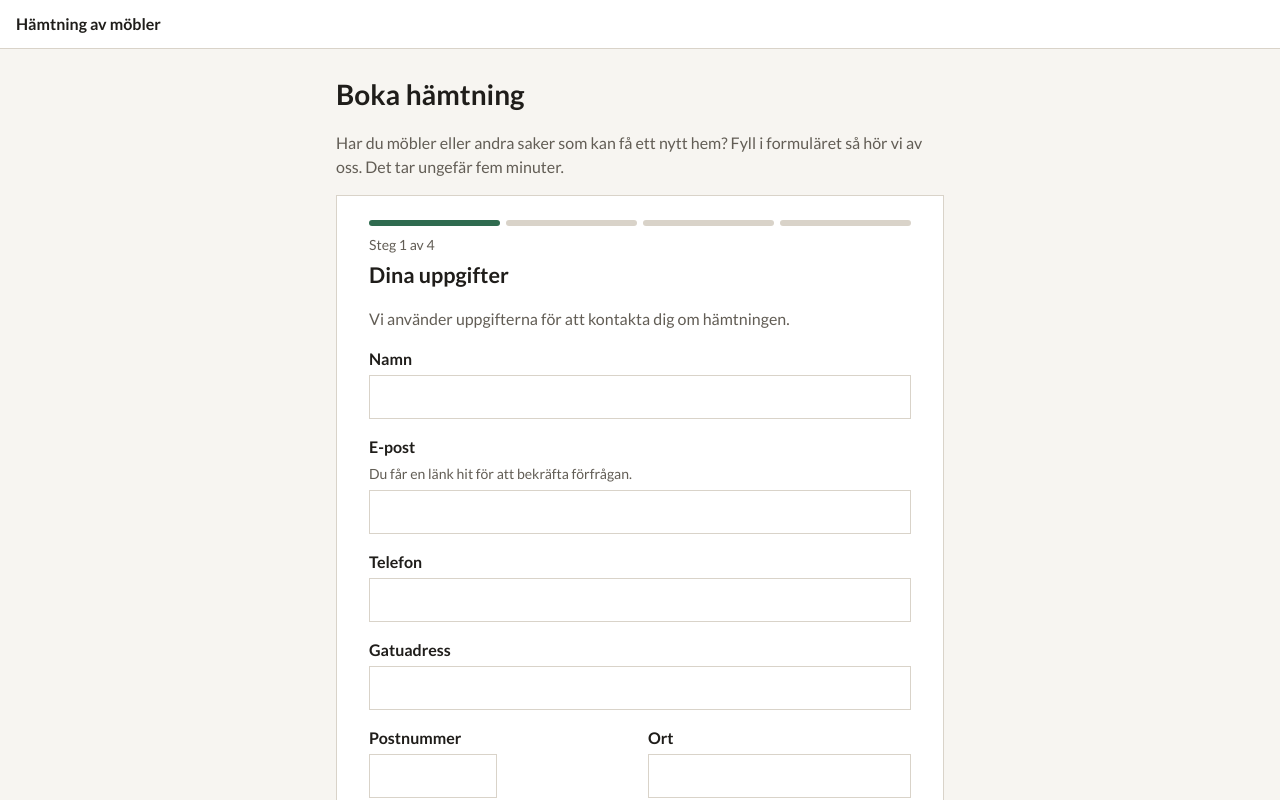
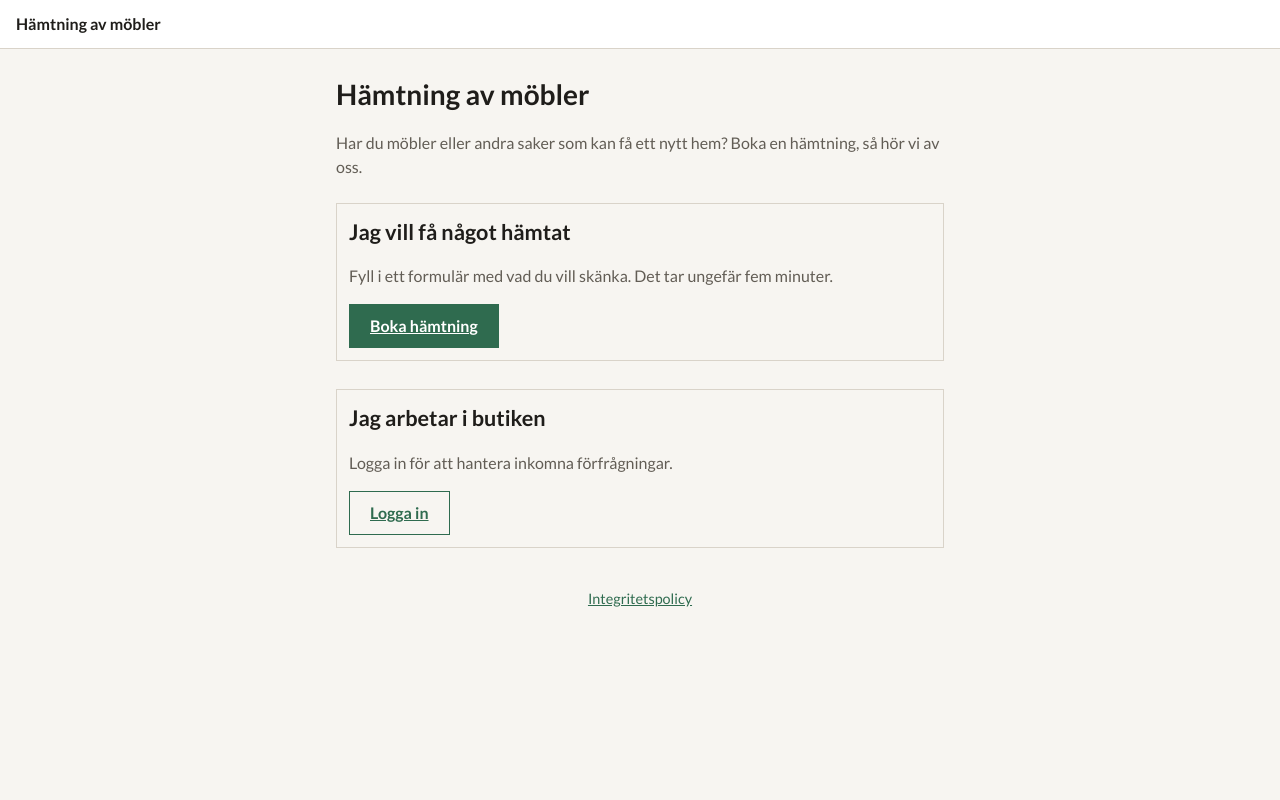
Before and after one commit to hydrarguru/furniture-pickup, a React (Vite) app in the folder apps/web/: page / in a window 1280 px wide. Shown: the top 800 px of the page. Built offline with nearby package versions, Linux system fonts and the light colour scheme; no server answers.

Commit message:
feat: add HomePage component and update routing; modify links to point to /boka

```diff
--- a/apps/web/src/main.tsx
+++ b/apps/web/src/main.tsx
@@ -8,6 +8,7 @@ import "./styles.css";
 import { lazy, StrictMode, Suspense } from "react";
 import { createRoot } from "react-dom/client";
 import { BrowserRouter, Route, Routes } from "react-router";
+import { HomePage } from "./pages/HomePage.js";
 import { Layout } from "./pages/Layout.js";
 import { NotFoundPage } from "./pages/NotFoundPage.js";
 import { PrivacyPage } from "./pages/PrivacyPage.js";
@@ -39,7 +40,8 @@ createRoot(document.getElementById("root") as HTMLElement).render(
             </Route>
           </Route>
           <Route element={<Layout />}>
-            <Route index element={<RequestPage />} />
+            <Route index element={<HomePage />} />
+            <Route path="boka" element={<RequestPage />} />
             <Route path="tack" element={<ThanksPage />} />
             <Route path="bekrafta/:token" element={<VerifyPage />} />
             <Route path="arende/:token" element={<StatusPage />} />
--- /dev/null
+++ b/apps/web/src/pages/HomePage.tsx
@@ -0,0 +1,30 @@
+import { Link } from "react-router";
+
+export function HomePage() {
+  return (
+    <>
+      <h1>Hämtning av möbler</h1>
+      <p className="intro">
+        Har du möbler eller andra saker som kan få ett nytt hem? Boka en hämtning, så hör vi av oss.
+      </p>
+      <div className="home-choices">
+        <section className="card">
+          <h2>Jag vill få något hämtat</h2>
+          <p className="muted">
+            Fyll i ett formulär med vad du vill skänka. Det tar ungefär fem minuter.
+          </p>
+          <Link to="/boka" className="button">
+            Boka hämtning
+          </Link>
+        </section>
+        <section className="card">
+          <h2>Jag arbetar i butiken</h2>
+          <p className="muted">Logga in för att hantera inkomna förfrågningar.</p>
+          <Link to="/admin/logga-in" className="button secondary">
+            Logga in
+          </Link>
+        </section>
+      </div>
+    </>
+  );
+}
--- a/apps/web/src/pages/StatusPage.tsx
+++ b/apps/web/src/pages/StatusPage.tsx
@@ -116,7 +116,7 @@ export function StatusPage() {
           Vi har raderat din förfrågan och dina foton.
         </p>
         <p>
-          <Link to="/">Skicka en ny förfrågan</Link>
+          <Link to="/boka">Skicka en ny förfrågan</Link>
         </p>
       </>
     );
@@ -130,7 +130,7 @@ export function StatusPage() {
             : "Något gick fel. Försök igen om en stund."}
         </p>
         <p>
-          <Link to="/">Till formuläret</Link>
+          <Link to="/boka">Till formuläret</Link>
         </p>
       </>
     );
--- a/apps/web/src/pages/ThanksPage.tsx
+++ b/apps/web/src/pages/ThanksPage.tsx
@@ -11,7 +11,7 @@ export function ThanksPage() {
       </p>
       <p>Hittar du inte mejlet? Titta i skräpposten.</p>
       <p>
-        <Link to="/">Skicka en ny förfrågan</Link>
+        <Link to="/boka">Skicka en ny förfrågan</Link>
       </p>
     </>
   );
--- a/apps/web/src/pages/VerifyPage.tsx
+++ b/apps/web/src/pages/VerifyPage.tsx
@@ -49,7 +49,7 @@ export function VerifyPage() {
             Försök igen
           </button>
         ) : (
-          <Link to="/">Till formuläret</Link>
+          <Link to="/boka">Till formuläret</Link>
         )}
       </p>
     </>
--- a/apps/web/src/styles.css
+++ b/apps/web/src/styles.css
@@ -589,3 +589,14 @@ button.danger {
     grid-template-columns: repeat(4, 1fr);
   }
 }
+
+/* Home page */
+
+.home-choices {
+  display: grid;
+  gap: 1rem;
+  margin-top: 1.5rem;
+}
+.home-choices h2 {
+  margin-top: 0;
+}
```
